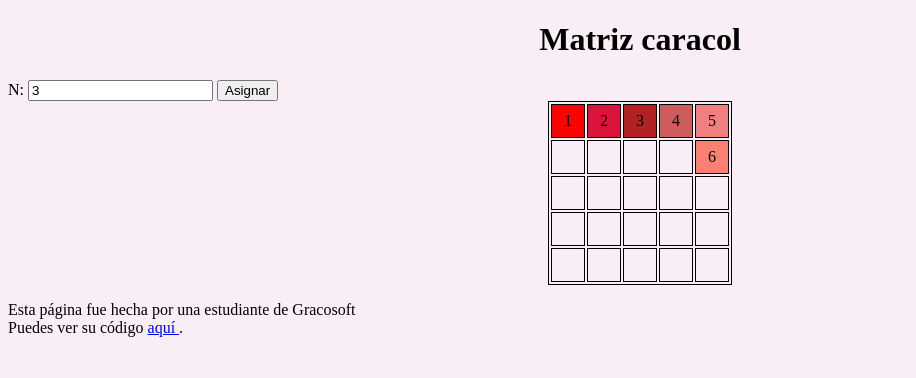
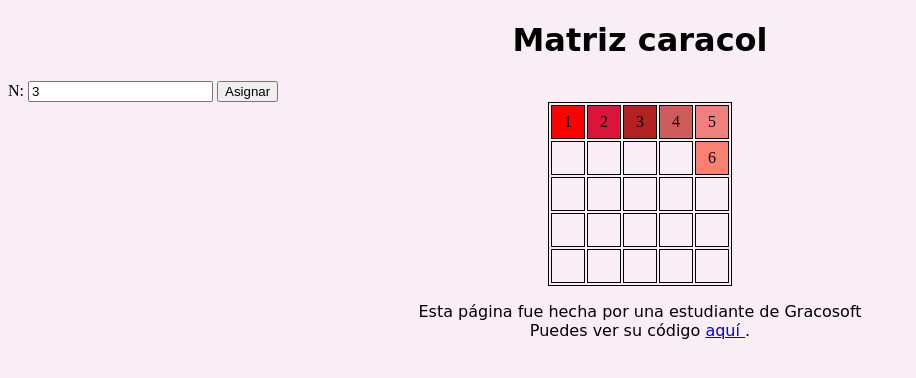
Before and after one commit to Luna-Hazuki2006/Caracol, a plain HTML site: page index.html in a window 1280 px wide. Shown: the whole page, without its empty margins (0-916 px from the left). Drawn offline with Linux system fonts and the light colour scheme.

Commit message:
con sans

```diff
--- a/style.css
+++ b/style.css
@@ -4,8 +4,9 @@ body {
     animation-iteration-count: infinite;
     background-color: springgreen;
 }
-h1 {
+h1, p {
     text-align: center;
+    font-family: cursive;
 }
 table, td {
     border: 1px solid black;
```
